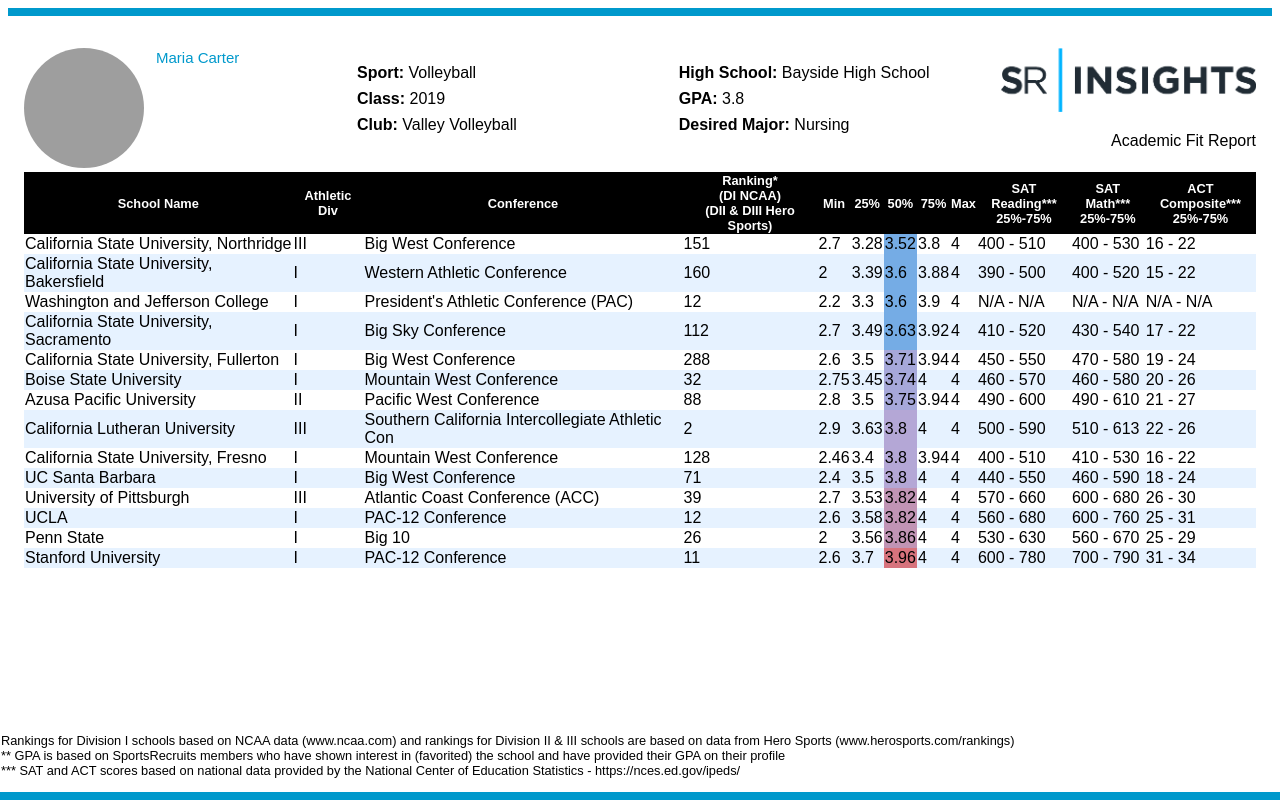
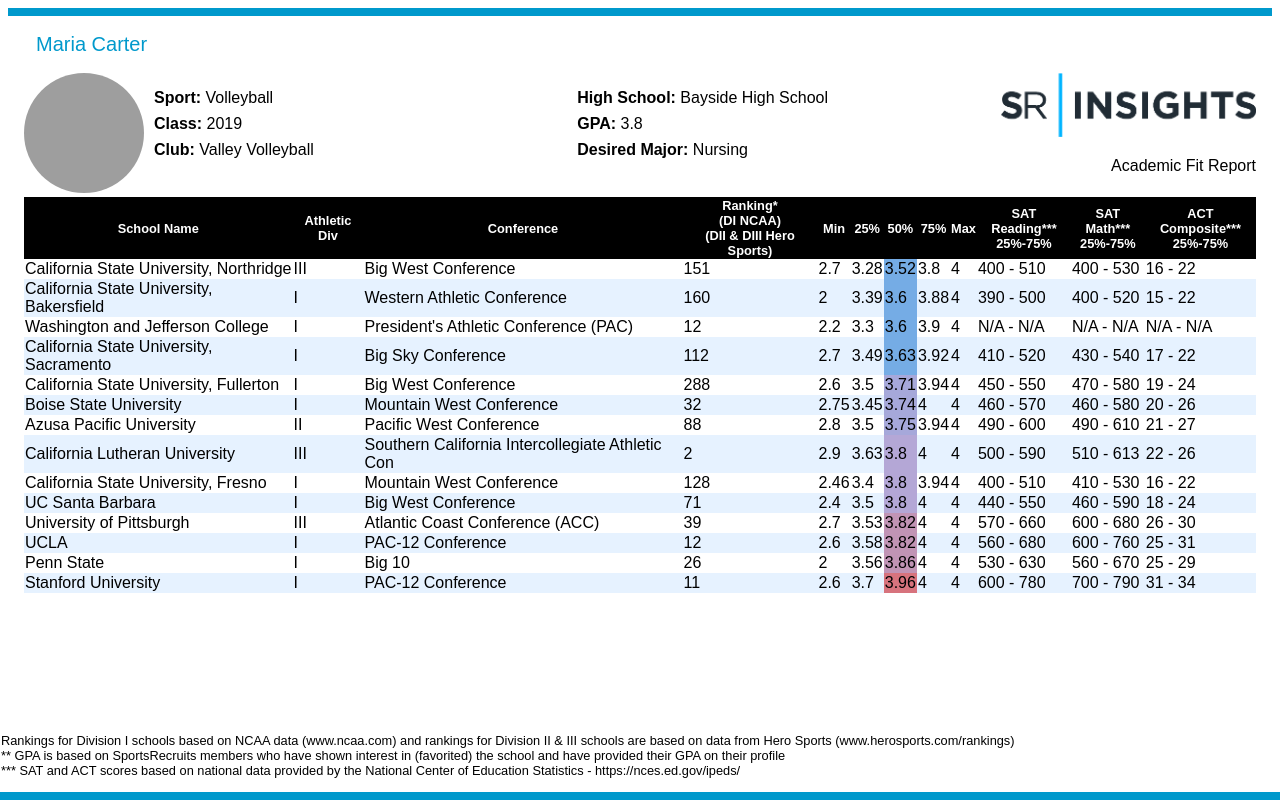
Before and after one commit to bryanw-x/vue-challenge, a Vue app: page / in a window 1280 px wide. Built offline with nearby package versions, Linux system fonts and the light colour scheme; grey boxes are pictures that could not be loaded.

Commit message:
Updated CSS for Athlete name and added column naming

```diff
--- a/src/components/AcademicFitReport.vue
+++ b/src/components/AcademicFitReport.vue
@@ -1,6 +1,14 @@
 <template>
   <div class="container">
     <div class="header"></div>
+      <div class="athlete-avatar-name">
+        <input
+          type="text"
+          class="athlete-name"
+          v-model="athleteName"
+          @blur="updateProfileAvatar"
+        >
+      </div>
       <div class="athlete-info">
         <div class="avatar-container">
           <img class="profile-picture" v-if="!useProfileAvatar" :src="athlete.profile_image" alt="Profile Picture" />
@@ -8,15 +16,7 @@
             {{initials}}
           </div>
         </div>
-        <div class="athlete-avatar-name">
-          <input
-            type="text"
-            class="athlete-name"
-            v-model="athleteName"
-            @blur="updateProfileAvatar"
-          >
-        </div>
-        <div class="data">
+        <div class="sport-column data">
           <ul>
             <li>
               <label>Sport:</label>
@@ -32,7 +32,7 @@
             </li>
           </ul>
         </div>
-        <div class="data">
+        <div class="school-column data">
           <ul>
             <li>
               <label>High School:</label>
@@ -190,6 +190,7 @@
   border: none;
   background-color: transparent;
   outline: none;
+  margin-left: 10px;
 }
 .logo-section {
   display: flex;
@@ -209,7 +210,7 @@
   margin-top: 1em;
 }
 .athlete-name {
-  font-size: 15px
+  font-size: 20px
 }
 .data {
   flex: 5;
```
